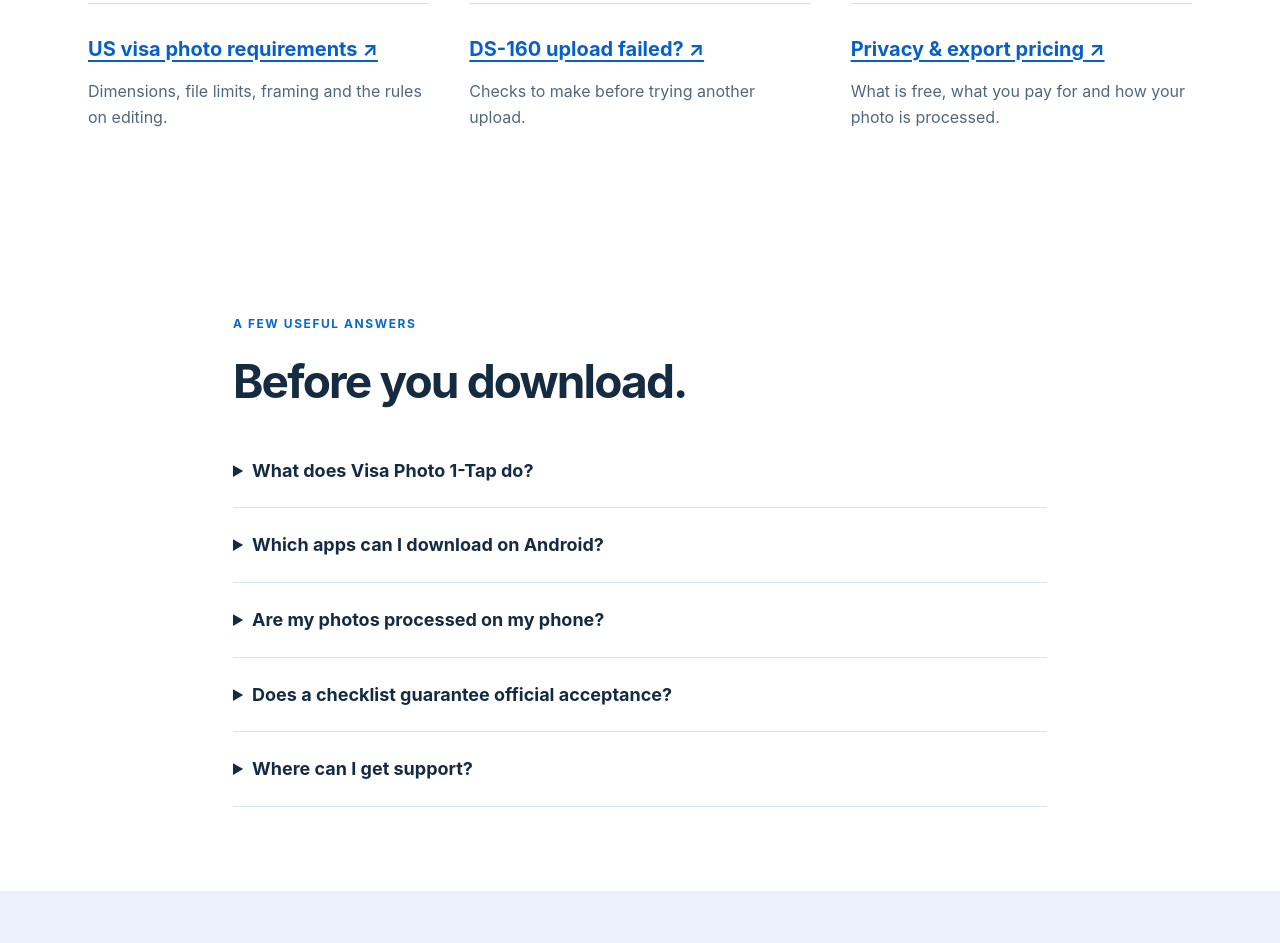
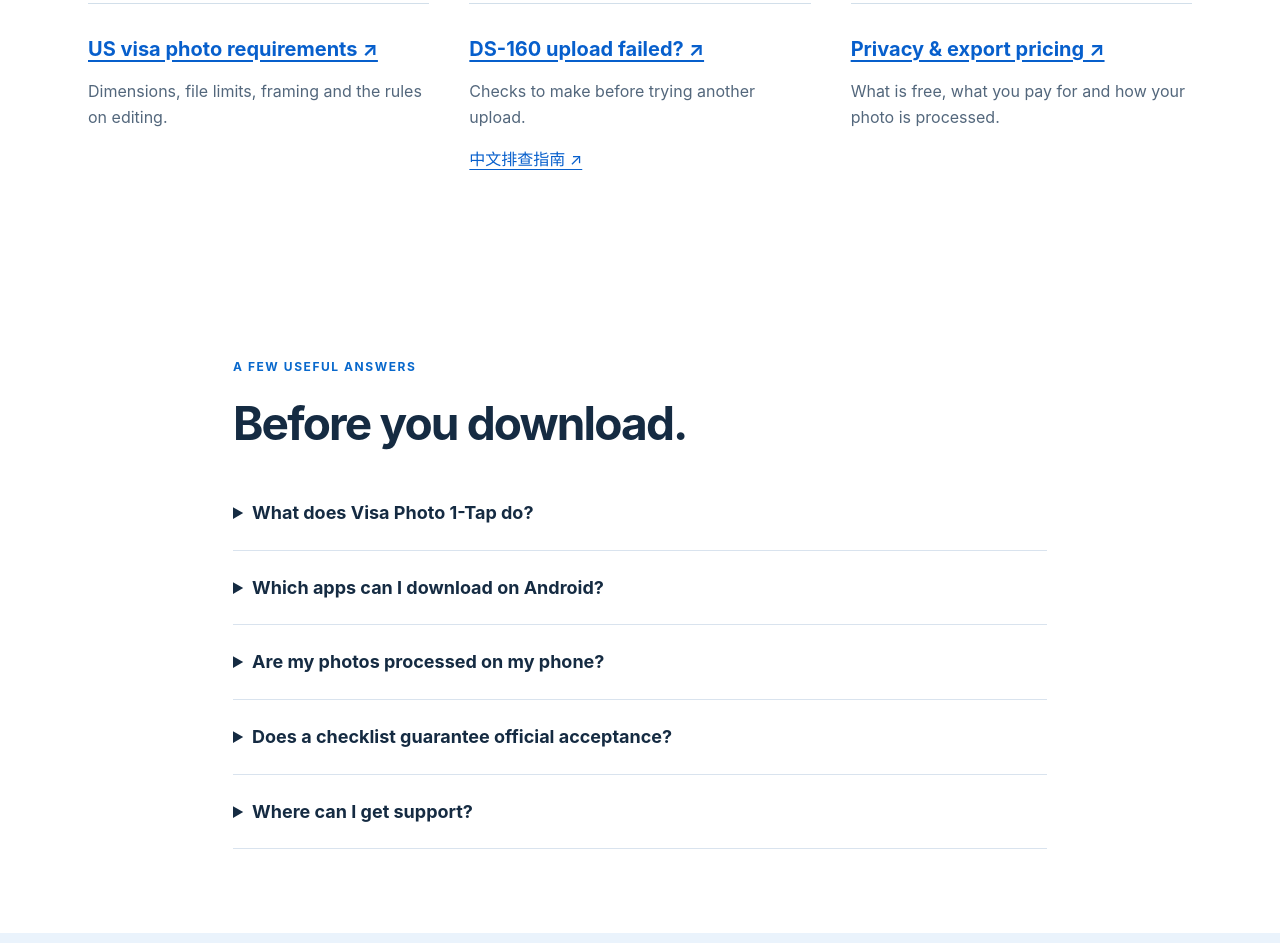
Before and after one commit to peterjiajunzhang/VisaPhotoCom, a plain HTML site: page index.html in a window 1280 px wide. Shown: the part 3273-4216 px from the top of the page. Drawn offline with Linux system fonts and the light colour scheme.

Commit message:
Link Chinese DS-160 guide from the country app landing page

```diff
--- a/index.html
+++ b/index.html
@@ -494,6 +494,7 @@
               >
             </h3>
             <p>Checks to make before trying another upload.</p>
+            <p><a href="https://us.visaphoto1tap.com/guides/ds-160-photo-upload-failed-zh.html" lang="zh-Hans" hreflang="zh-Hans">中文排查指南 ↗</a></p>
           </article>
           <article>
             <h3>
```
Also changed, not shown: 1 other file.
